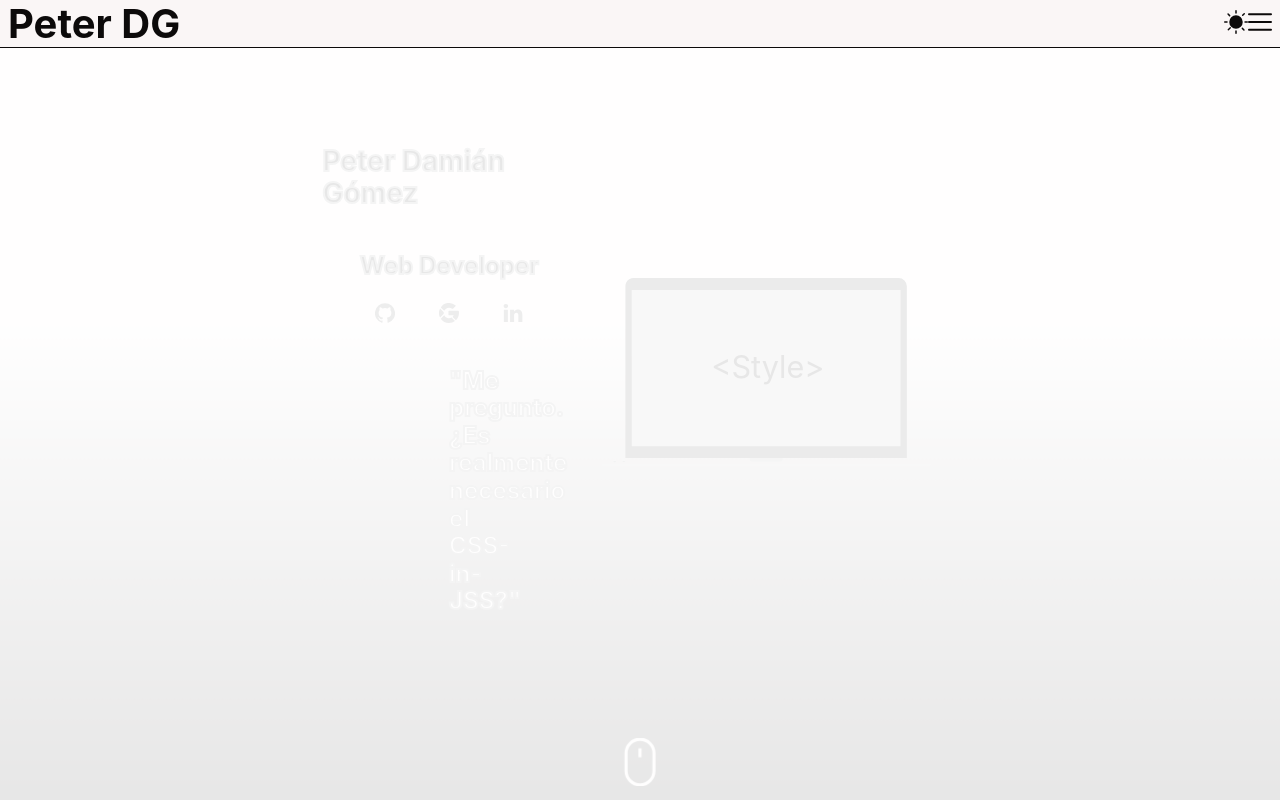
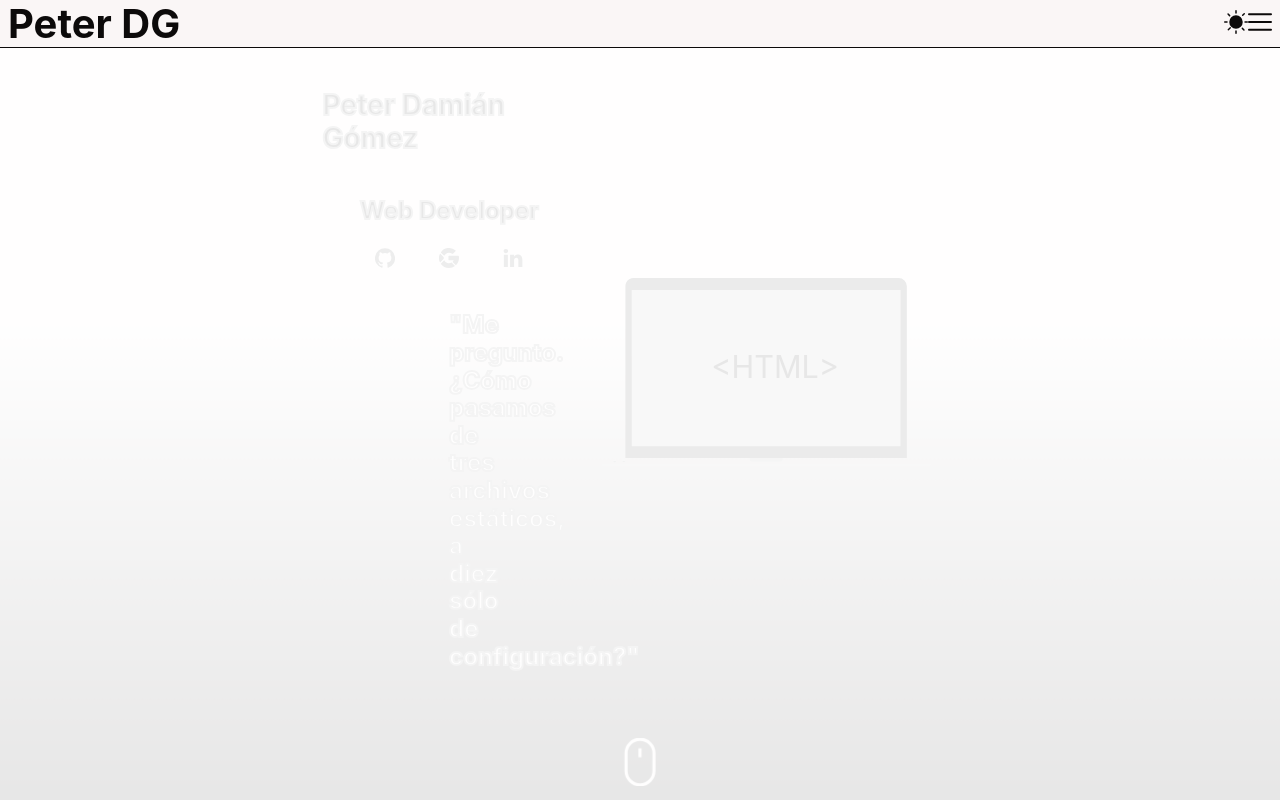
Before and after one commit to PeterDamianG/PeterDamianG, a Next.js app: page / in a window 1280 px wide. Shown: the top 800 px of the page. Built offline with nearby package versions, Linux system fonts and the light colour scheme.

Commit message:
remove random number set from hero

```diff
--- a/src/components/main/sections/hero/components/objectContent.js
+++ b/src/components/main/sections/hero/components/textContent.js
@@ -1,13 +1,13 @@
 /** @module Main/Sections/Hero */
 /**
- * A var type const for set info to display.
+ * A var type const for contain info set to display.
  * @const
  * @example
- * objectContent[0].notebook
- * return "<HTML>"
+ * textContent[0].notebook
+ * // return "<HTML>"
  * @returns {Array} An array of objects.
  */
-const objectContent = [
+const textContent = [
   {
     notebook: '<HTML>',
     x: '750',
@@ -46,4 +46,4 @@ const objectContent = [
   },
 ];
 
-export default objectContent;
+export default textContent;
--- a/src/components/main/sections/hero/index.js
+++ b/src/components/main/sections/hero/index.js
@@ -5,16 +5,7 @@ import SocialMedia from 'components/utils/socialmedia';
 import ScrollDownSVG from 'components/icons/utils/scrolldown';
 import NotebookSVG from './components/NotebookSVG';
 import { sectionStyle, animateStyle } from './hero.module.css';
-import objectContent from './components/objectContent';
-/**
- * A function to get a random number of array objectContent.
- * @function getRandomNumber
- * @example
- * getRandomNumber()
- * // return 2
- * @returns {Number} An integer number of length to objectContent.
- */
-const getRandomNumber = () => Math.floor(Math.random() * objectContent.length);
+import textContent from './components/textContent';
 /**
  * A section call hero in the web.
  * @function Hero
@@ -29,19 +20,19 @@ const Hero = () => {
     query: '(min-width: 1280px)',
   });
   // State for show notebook text and caption.
-  const [number, setNumber] = useState(getRandomNumber());
+  const [number, setNumber] = useState(0);
   // State for handle animation.
   const [animate, setAnimate] = useState(false);
   // Set random number.
   const handlerClickNotebook = () => {
-    let randomNumber = getRandomNumber();
-    while (number === randomNumber) {
-      randomNumber = getRandomNumber();
-    }
     clearTimeout();
     setAnimate(true);
     setTimeout(() => setAnimate(false), 500);
-    setNumber(randomNumber);
+    if (number === textContent.length - 1) {
+      setNumber(0);
+    } else {
+      setNumber((prevNumber) => prevNumber + 1);
+    }
   };
   // Render if width is >= 1280px.
   if (isDesktopOrLaptop) {
@@ -53,15 +44,15 @@ const Hero = () => {
             <h3>Web Developer</h3>
             <SocialMedia />
             <h4 className={animate ? animateStyle : ''}>
-              {objectContent[number].caption}
+              {textContent[number].caption}
             </h4>
           </div>
           <NotebookSVG
             className={animate ? animateStyle : ''}
             onClick={handlerClickNotebook}
-            x={objectContent[number].x}
-            y={objectContent[number].y}
-            text={objectContent[number].notebook}
+            x={textContent[number].x}
+            y={textContent[number].y}
+            text={textContent[number].notebook}
           />
         </article>
         <ScrollDownSVG />
@@ -76,12 +67,12 @@ const Hero = () => {
       <NotebookSVG
         className={animate ? animateStyle : ''}
         onClick={handlerClickNotebook}
-        x={objectContent[number].x}
-        y={objectContent[number].y}
-        text={objectContent[number].notebook}
+        x={textContent[number].x}
+        y={textContent[number].y}
+        text={textContent[number].notebook}
       />
       <h4 className={animate ? animateStyle : ''}>
-        {objectContent[number].caption}
+        {textContent[number].caption}
       </h4>
       <ScrollDownSVG />
     </section>
```
